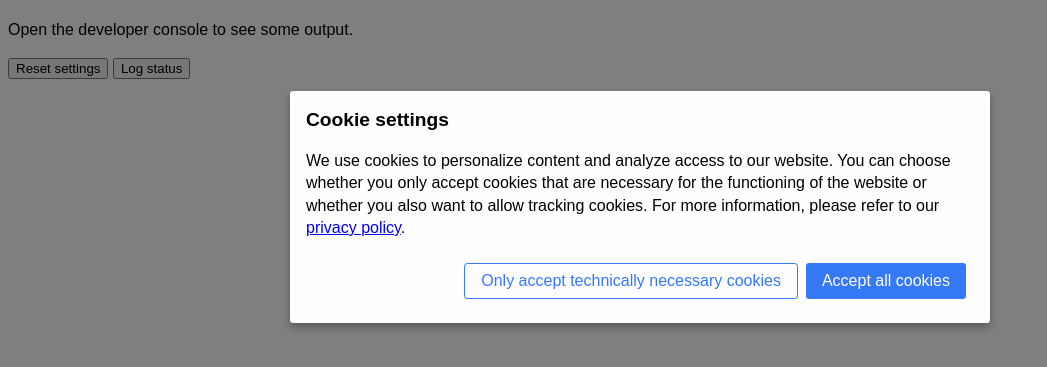
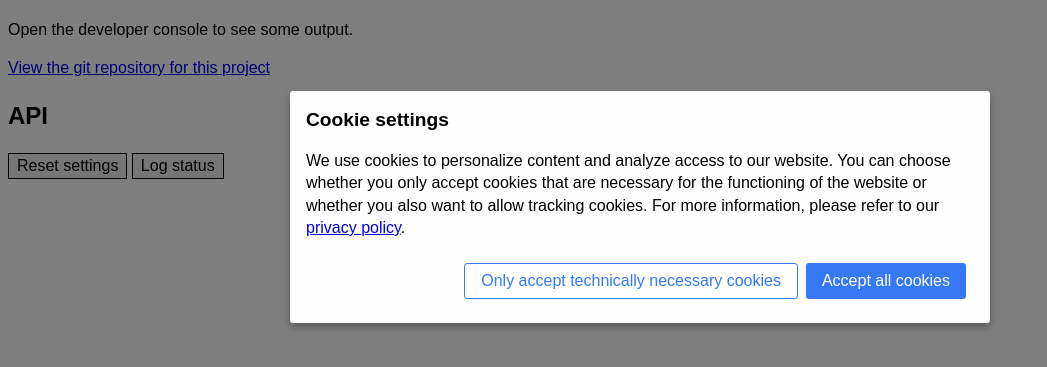
Before and after one commit to shaack/cookie-consent-js, a website: page index.html in a window 1280 px wide. Shown: the part 69-436 px from the top of the page, without its empty margins (0-1047 px from the left). Drawn offline with Linux system fonts and the light colour scheme.

Commit message:
Better Demo Page (index.html)

```diff
--- a/index.html
+++ b/index.html
@@ -11,11 +11,19 @@
             font-family: sans-serif;
             line-height: 1.4;
         }
+        button {
+            padding: 0.2rem 0.5rem;
+            border: 1px solid black;
+            font-size: 100%;
+            background-color: #eee;
+        }
     </style>
 </head>
 <body>
 <h1>cookie-consent-js Testpage</h1>
 <p>Open the developer console to see some output.</p>
+<p><a href="https://github.com/shaack/cookie-consent-js">View the git repository for this project</a></p>
+<h2>API</h2>
 <button onclick="reset()">Reset settings</button>
 <button onclick="logStatus()">Log status</button>
 <script src="./src/cookie-consent.js"></script>
--- a/src/cookie-consent.js
+++ b/src/cookie-consent.js
@@ -5,6 +5,7 @@
  */
 
 function CookieConsent(props) {
+
     var self = this
     this.props = {
         cookieName: "cookie-consent-accept-all",
@@ -116,7 +117,7 @@ function CookieConsent(props) {
         }
     }
 
-    if (getCookie(self.props.cookieName) === undefined) {
+    if (getCookie(this.props.cookieName) === undefined) {
         showDialog()
     }
 
```
